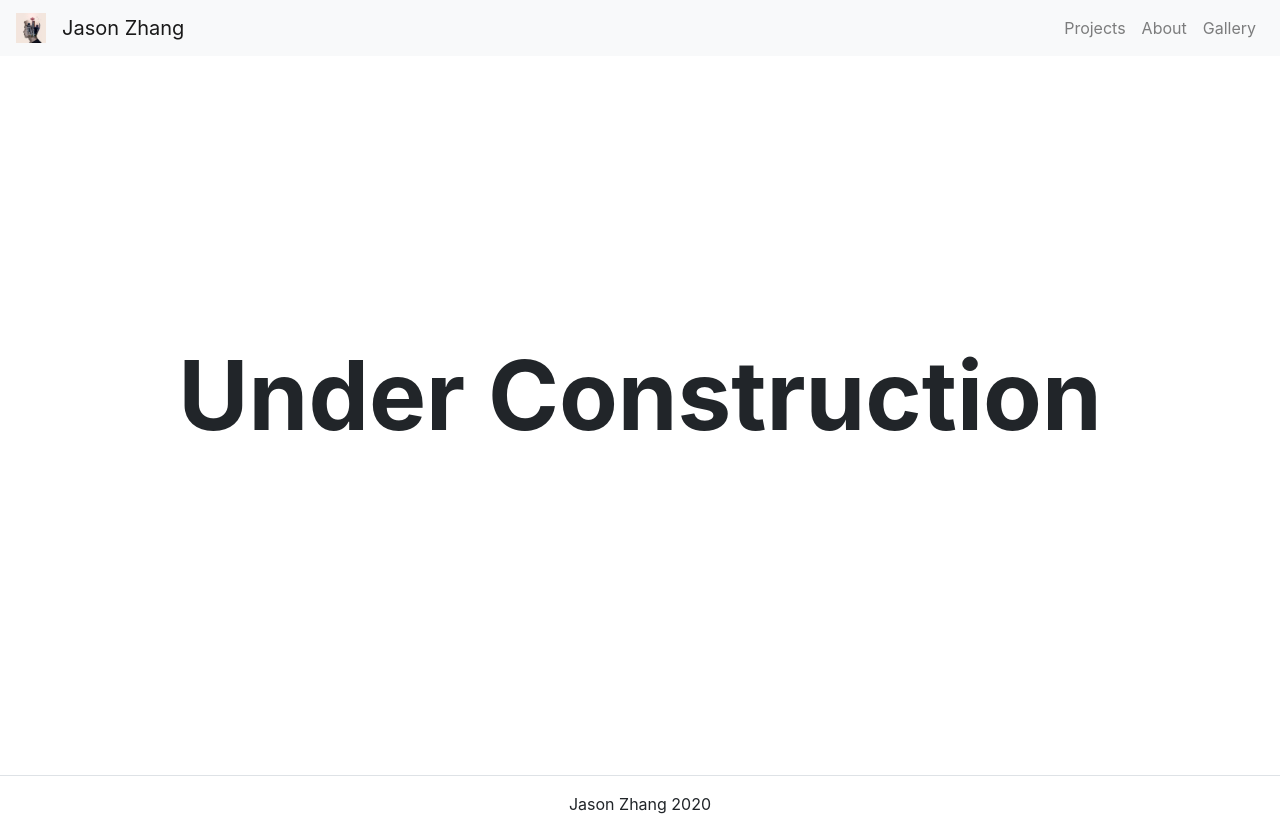
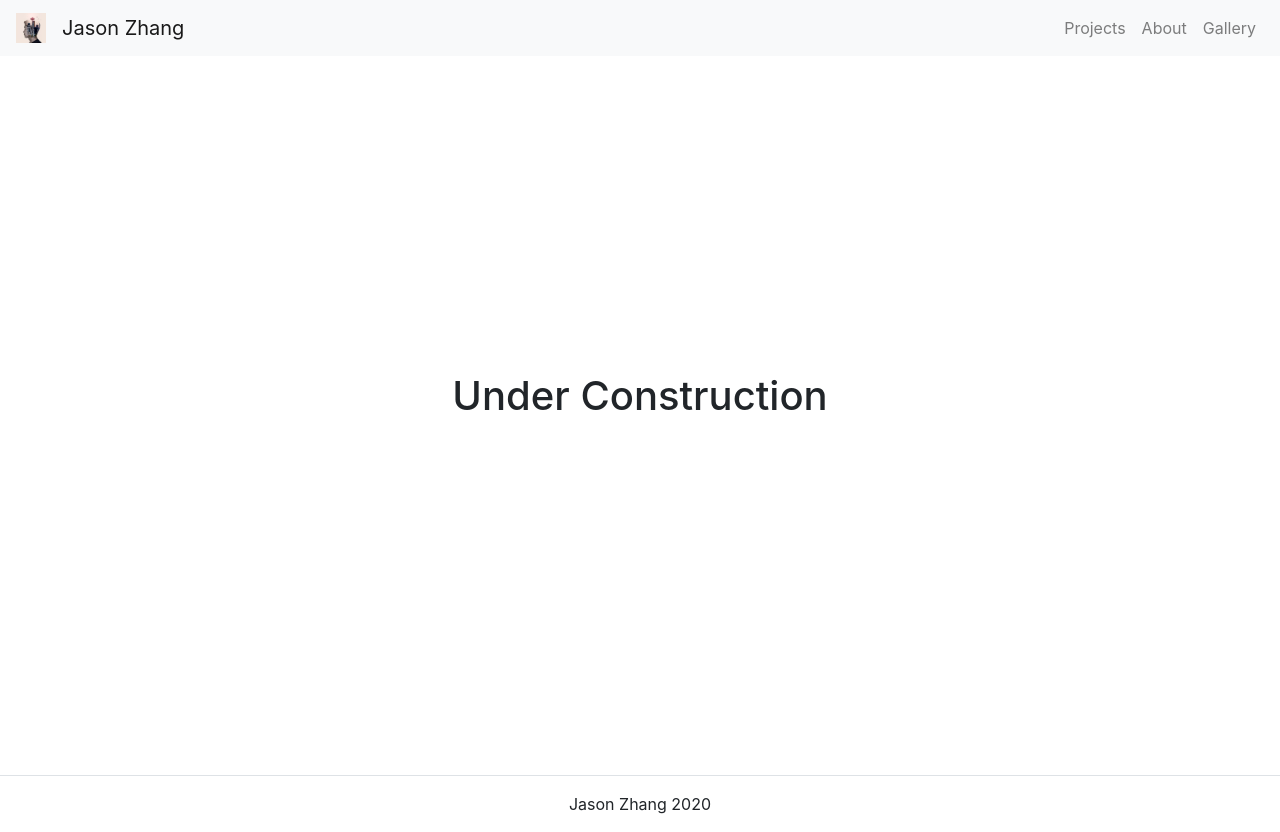
Before and after one commit to Zjjc123/react-portfolio, a React (Create React App) app: page /#/gallery in a window 1280 px wide. Before the commit this address led to /#/gallery. Built offline with nearby package versions, Linux system fonts and the light colour scheme.

Commit message:
Getting Rid of Overflow

```diff
--- a/src/pages/About.js
+++ b/src/pages/About.js
@@ -8,7 +8,7 @@ function About(props) {
       alignItems: 'center',
       justifyContent: 'center',
     }} className="bg-transparent jumbotron-fluid">
-      <h1 className="display-1 font-weight-bolder" >Under Construction</h1>
+      <h1>Under Construction</h1>
     </Jumbotron>
   )
 }
--- a/src/pages/Gallery.js
+++ b/src/pages/Gallery.js
@@ -8,7 +8,7 @@ function Gallery(props) {
       alignItems: 'center',
       justifyContent: 'center',
     }} className="bg-transparent jumbotron-fluid">
-      <h1 className="display-1 font-weight-bolder" >Under Construction</h1>
+      <h1>Under Construction</h1>
     </Jumbotron>
   )
 }
```
